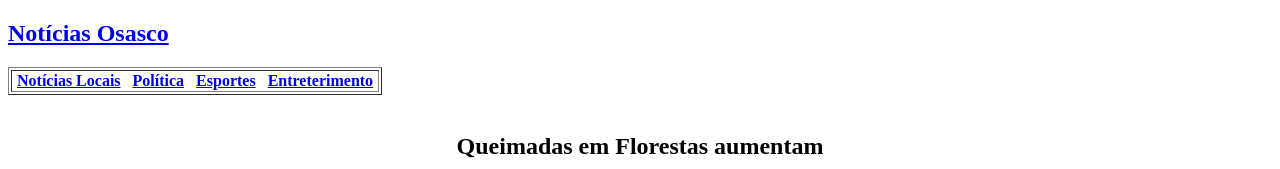
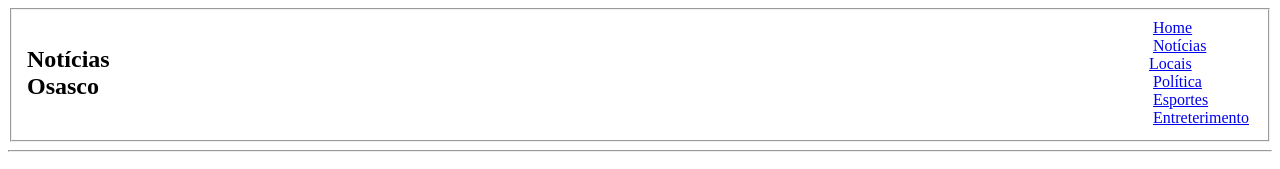
Before and after one commit to CarlosEduardoMendesPereira/Projeto.html, a plain HTML site: page Florestas.html in a window 1280 px wide. Shown: the top 169 px of the page. Drawn offline with Linux system fonts and the light colour scheme.

Commit message:
Projeto-Atualizado

```diff
--- a/Florestas.html
+++ b/Florestas.html
@@ -18,22 +18,25 @@
 <body>
     <header>
         <nav>
-            <a href="index.html#Osasco">
+            <fieldset>
+            <table align="right" border="0">
+                <td>
                 <h1>Notícias Osasco</h1>
-            </a>
-            <table border="1">
-                <tr>
-                    <th>
+                </td>
+                <td width="1200px"></td>
+                    <td>
+                        &nbsp;<a href="index.html#Home">Home</a>&nbsp;
                         &nbsp;<a href="index.html#noticias-locais">Notícias Locais</a>&nbsp;
                         &nbsp;<a href="index.html#Política">Política</a>&nbsp;
                         &nbsp;<a href="index.html#Esportes">Esportes</a>&nbsp;
                         &nbsp;<a href="index.html#Entreterimento">Entreterimento</a>&nbsp;
-                    </th>
+                    </td>
                 </tr>
             </table>
+        </fieldset>
         </nav>
     </header>
-    <br>
+    <hr>
     <main>
         <section>
             <div align="center">
```
Also changed, not shown: Abandono.html (+9 -6 lines), Assaltos.html (+9 -6 lines), Ações.html (+9 -6 lines), Cameras.html (+9 -6 lines), Contato.html (+9 -6 lines), Falta.html (+9 -6 lines), Morre.html (+10 -6 lines), Pessoas.html (+9 -6 lines), Preço.html (+9 -6 lines), Vagas.html (+9 -6 lines), index.html (+13 -3 lines).
